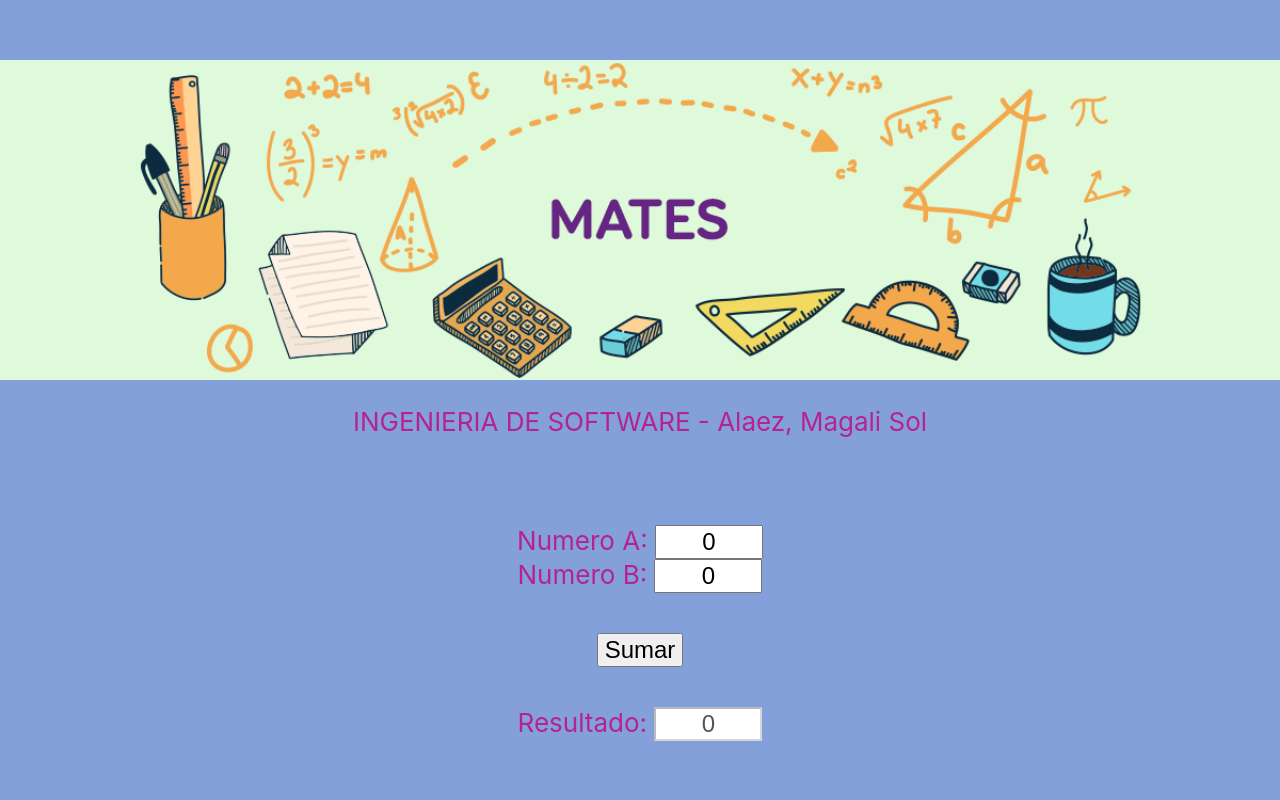
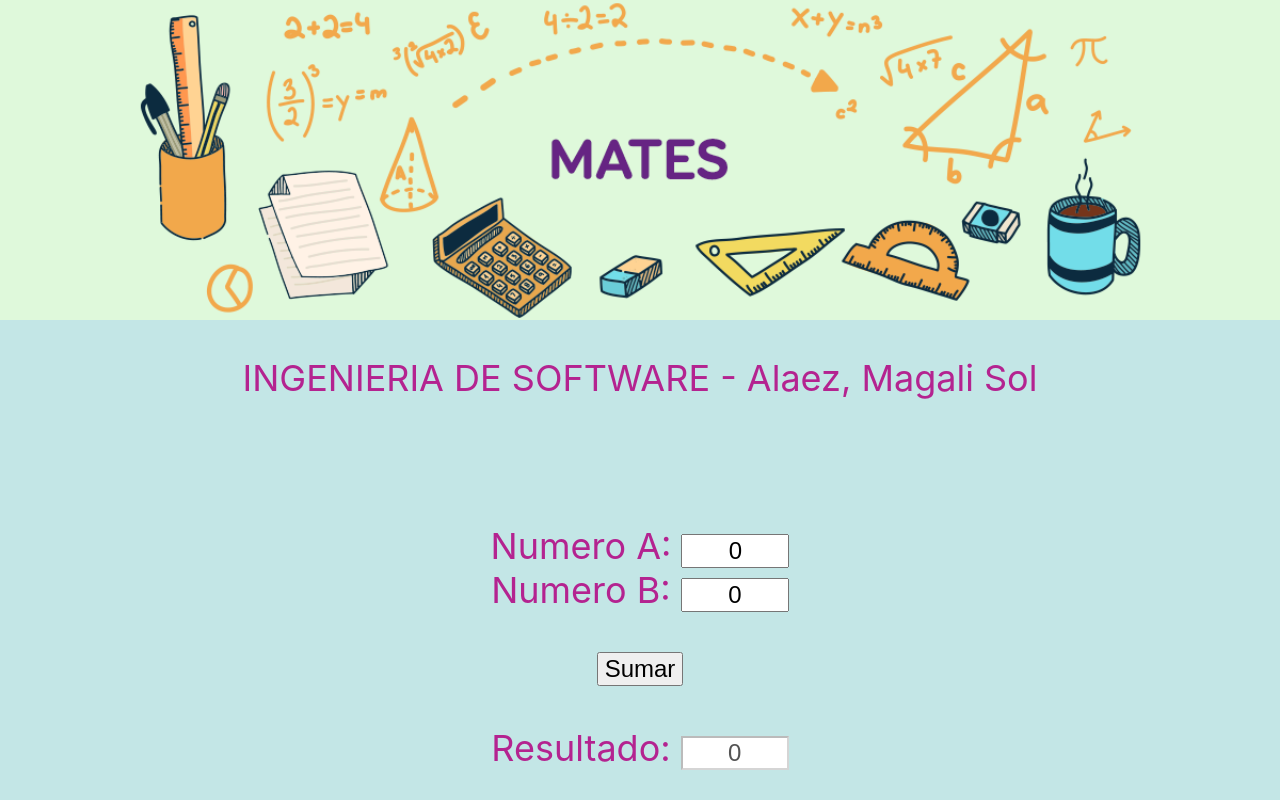
Before and after one commit to MagaAlaez/Calculadora, a React (Create React App) app: page / in a window 1280 px wide. Built offline with nearby package versions, Linux system fonts and the light colour scheme.

Commit message:
detalles

```diff
--- a/src/App.css
+++ b/src/App.css
@@ -10,13 +10,13 @@
 
 
 .App-header {
-  background-color: #83a0da;
+  background-color: #c3e6e6;
   min-height: 100vh;
   display: flex;
   flex-direction: column;
-  align-items: center;
-  justify-content: center;
-  font-size: calc(10px + 2vmin);
+  align-items: stretch;
+  justify-content: stretch;
+  font-size: calc(20px + 2vmin);
   color: rgb(180, 35, 144);
 }
 
```
